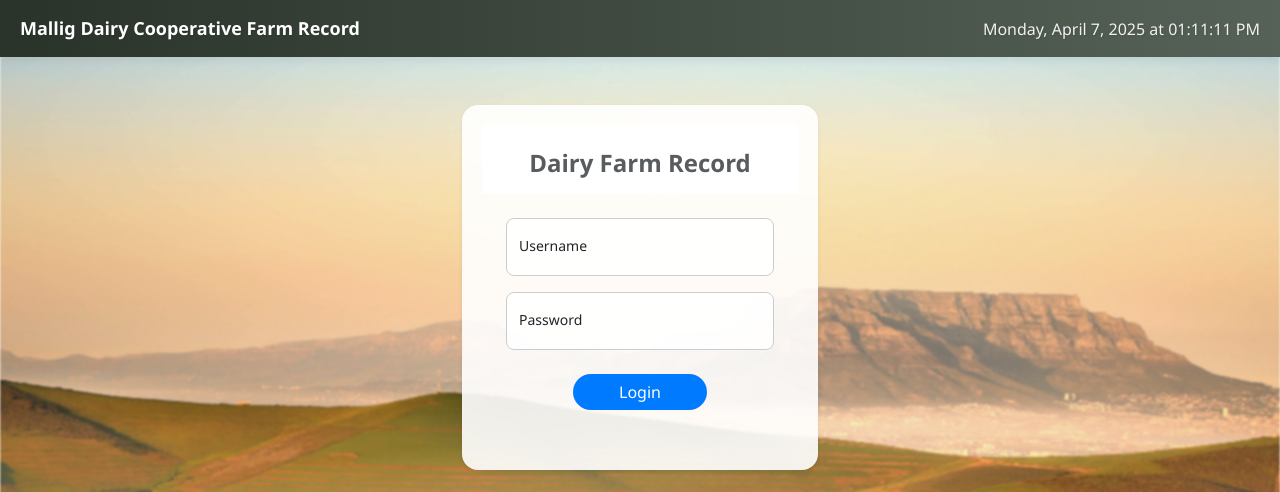
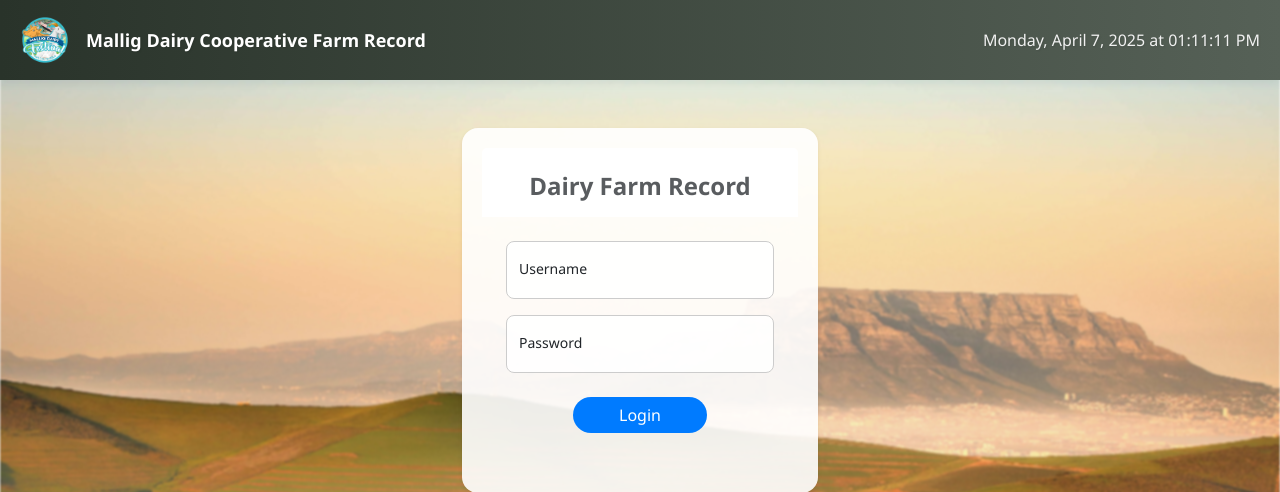
Before and after one commit to Mlester20/MalligDairyFarm, a PHP site: page / in a window 1280 px wide. Shown: the top 492 px of the page. Run offline with PHP 8.4, Linux system fonts and the light colour scheme.

Commit message:
adding logo and favicon

```diff
--- a/admin/home.php
+++ b/admin/home.php
@@ -84,6 +84,7 @@ if ($userResult->num_rows > 0) {
     <link rel="stylesheet" href="https://cdnjs.cloudflare.com/ajax/libs/font-awesome/6.7.2/css/all.min.css">
     <link rel="stylesheet" href="../style/header.css">
     <link rel="stylesheet" href="../style/dashboard_responsive.css">
+    <link rel="icon" href="../images/favi.png" type="image/png">
 </head>
 <body>
 
--- a/admin/manage_stocks.php
+++ b/admin/manage_stocks.php
@@ -23,6 +23,7 @@ if (!isset($_SESSION['user_id'])) {
     <link href="https://cdnjs.cloudflare.com/ajax/libs/bootstrap/5.3.2/css/bootstrap.min.css" rel="stylesheet">
     <link rel="stylesheet" href="https://cdnjs.cloudflare.com/ajax/libs/font-awesome/6.7.2/css/all.min.css">
     <link rel="stylesheet" href="../style/header.css">
+    <link rel="icon" href="../images/favi.png" type="image/png">
 </head>
 <body>
 
--- a/admin/manage_users.php
+++ b/admin/manage_users.php
@@ -73,6 +73,7 @@ if (isset($_POST['edit_user'])) {
     <link href="https://cdnjs.cloudflare.com/ajax/libs/bootstrap/5.3.2/css/bootstrap.min.css" rel="stylesheet">
     <link rel="stylesheet" href="https://cdnjs.cloudflare.com/ajax/libs/font-awesome/6.7.2/css/all.min.css">
     <link rel="stylesheet" href="../style/header.css">
+    <link rel="icon" href="../images/favi.png" type="image/png">
 </head>
 <body>
     <?php include '../components/admin_header.php'; ?>
--- a/admin/profile.php
+++ b/admin/profile.php
@@ -71,6 +71,7 @@ if (isset($_POST['update_profile'])) {
     <link href="https://cdnjs.cloudflare.com/ajax/libs/font-awesome/6.0.0-beta3/css/all.min.css" rel="stylesheet">
     <link href="https://cdnjs.cloudflare.com/ajax/libs/bootstrap/5.3.2/css/bootstrap.min.css" rel="stylesheet">
     <link rel="stylesheet" href="../style/header.css">
+    <link rel="icon" href="../images/favi.png" type="image/png">
 </head>
 <body>
     <?php include '../components/admin_header.php'; ?>
--- a/admin/records.php
+++ b/admin/records.php
@@ -67,7 +67,7 @@ $total_pages = ceil($total_records / $records_per_page);
     <link rel="stylesheet" href="../style/search.css">
     <link rel="stylesheet" href="https://cdnjs.cloudflare.com/ajax/libs/font-awesome/6.7.2/css/all.min.css">
     <link rel="stylesheet" href="../style/header.css">
-
+    <link rel="icon" href="../images/favi.png" type="image/png">
 </head>
 <body>
     <?php include '../components/admin_header.php'; ?>
@@ -106,7 +106,7 @@ $total_pages = ceil($total_records / $records_per_page);
                             <td><?php echo htmlspecialchars($record['live_stock_name']); ?></td>
                             <td><?php echo htmlspecialchars($record['live_stock_code']); ?></td>
                             <td><?php echo htmlspecialchars($record['quantity']); ?></td>
-                            <td><?php echo htmlspecialchars($record['record_date']); ?></td>
+                            <td><?php echo htmlspecialchars($record['recorded_at']); ?></td>
                             <td>
                                 <button class="btn btn-danger btn-sm delete-record" data-id="<?php echo $record['record_id']; ?>">
                                     <i class="fas fa-trash"></i>
--- a/components/admin_header.php
+++ b/components/admin_header.php
@@ -1,5 +1,6 @@
 <nav class="navbar navbar-expand-lg custom-navbar">
     <div class="container-fluid">
+        <img src="../images/remove.png" alt="Mallig Dairy Logo" class="me-3" style="height: 50px;">
         <a class="navbar-brand" id="navbarTitle" href="home.php">
             Mallig Dairy Cooperative Farm Records
         </a>
--- a/components/header.php
+++ b/components/header.php
@@ -1,5 +1,6 @@
 <nav class="navbar navbar-expand-lg custom-navbar">
     <div class="container-fluid">
+        <img src="../images/remove.png" alt="Mallig Dairy Logo" class="me-3" style="height: 50px;">
         <a class="navbar-brand" href="home.php">
             Mallig Dairy Cooperative Farm Records
         </a>
--- a/index.php
+++ b/index.php
@@ -7,16 +7,19 @@
     <link rel="stylesheet" href="https://cdnjs.cloudflare.com/ajax/libs/font-awesome/6.0.0-beta3/css/all.min.css" crossorigin="anonymous" />
     <link href="https://cdn.jsdelivr.net/npm/bootstrap@5.3.0-alpha1/dist/css/bootstrap.min.css" rel="stylesheet">
     <link rel="stylesheet" href="style/login_style.css">
+    <!-- favicon -->
+    <link rel="icon" href="images/favi.png" type="image/png">
 </head>
 <body>
 
     <!-- Header -->
-    <div class="header">
+    <div class="header d-flex align-items-center">
+        <img src="images/remove.png" alt="Mallig Dairy Logo" class="me-3" style="height: 50px;">
         <div class="title">
             <span class="desktop-title d-none d-md-block">Mallig Dairy Cooperative Farm Record</span>
             <span class="mobile-title d-md-none">Dairy Farm Records</span>
         </div>
-        <div class="date-time d-none d-md-block" id="currentDateTime"><span>Today is: </span></div>
+        <div class="date-time d-none d-md-block ms-auto" id="currentDateTime"><span>Today is: </span></div>
     </div>
 
     <!-- Login Form -->
--- a/pages/home.php
+++ b/pages/home.php
@@ -20,6 +20,7 @@ if (!isset($_SESSION['user_id'])) {
     <link href="https://cdnjs.cloudflare.com/ajax/libs/select2/4.1.0-rc.0/css/select2.min.css" rel="stylesheet" />
     <link rel="stylesheet" href="../style/header.css">
     <link rel="stylesheet" href="https://cdnjs.cloudflare.com/ajax/libs/font-awesome/6.7.2/css/all.min.css">
+    <link rel="icon" href="../images/favi.png" type="image/png">
     <style>
         .select2-container--default .select2-selection--single {
             height: 38px;
--- a/pages/profile.php
+++ b/pages/profile.php
@@ -73,7 +73,7 @@ if (isset($_POST['update_profile'])) {
     <link rel="stylesheet" href="../style/header.css">
     <link rel="stylesheet" href="https://cdnjs.cloudflare.com/ajax/libs/font-awesome/6.7.2/css/all.min.css">
     <link rel="stylesheet" href="https://cdnjs.cloudflare.com/ajax/libs/font-awesome/6.7.2/css/all.min.css">
-
+    <link rel="icon" href="../images/favi.png" type="image/png">
 </head>
 <body>
     <?php include '../components/header.php'; ?>
```
Also changed, not shown: images/480743400_3885113961711830_3019859659755195239_n-removebg-preview.png (added), images/favi.png (added), images/logo.jpg (added), images/remove.png (added).
